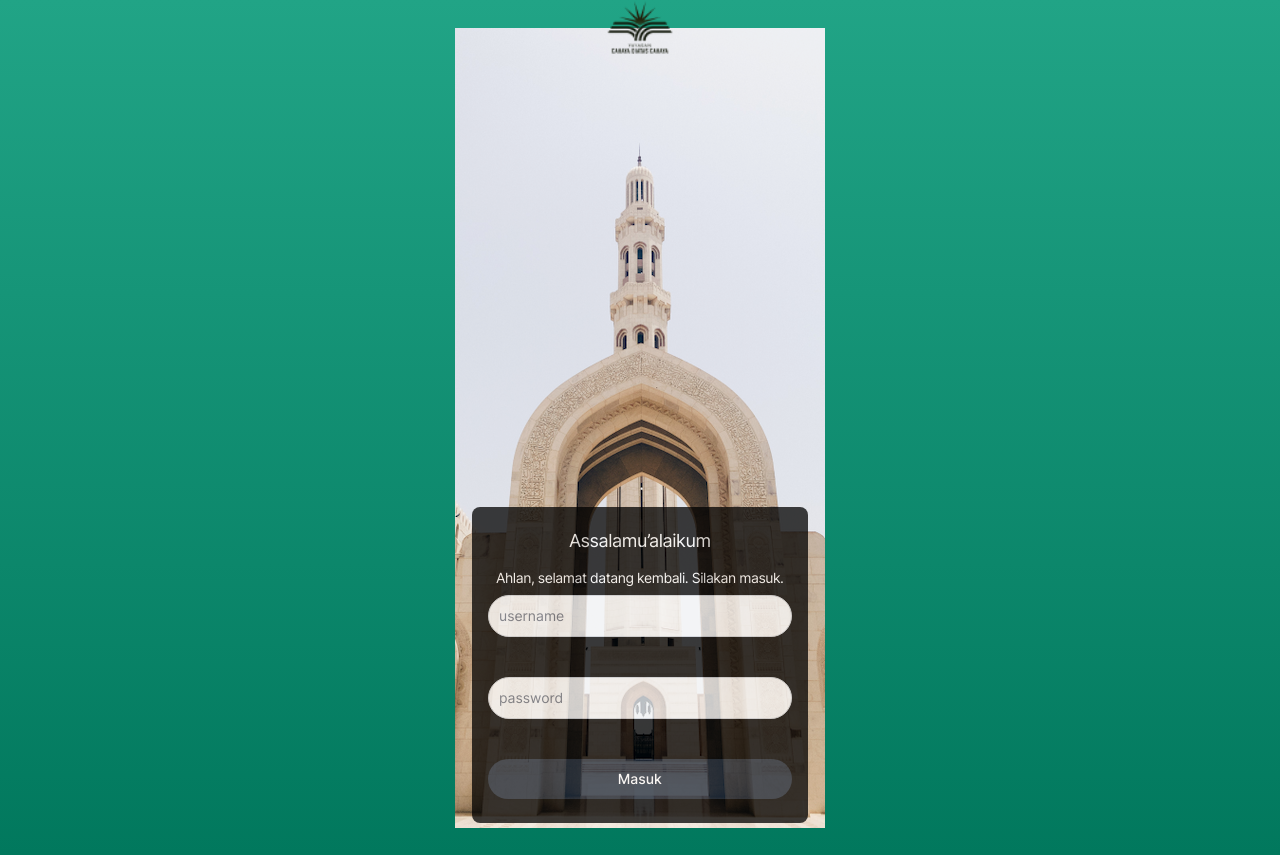
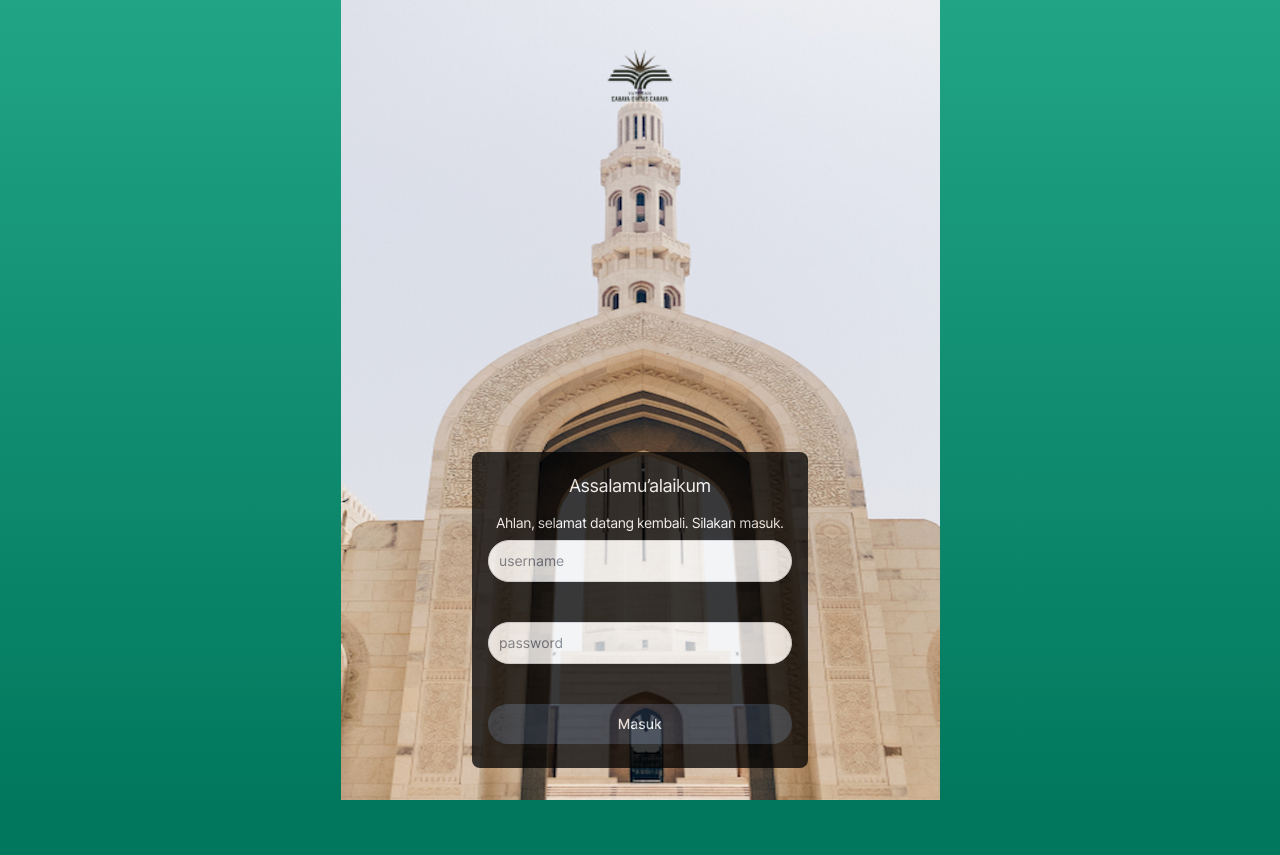
Before and after one commit to dodotdot/mudir-frontend, a Vue app: page / in a window 1280 px wide. After the commit the page ends 800 px from the top, so only its background shows below. Built offline with nearby package versions, Linux system fonts and the light colour scheme.

Commit message:
add image reposition

```diff
--- a/src/pages/Login.vue
+++ b/src/pages/Login.vue
@@ -17,12 +17,13 @@ async function onSubmit(values) {
 
 <template>
   <div class="login relative">
+
+    <div
+      class=" mx-auto max-w-sm min-h-screen px-4 py-12 sm:px-6 items-center justify-between"
+    >
     <div class="w-full">
           <img class="w-24 mx-auto" src="@/assets/images/logo-black.png">
     </div>
-    <div
-      class=" mx-auto max-w-sm min-h-screen px-4 py-12 sm:px-6 items-center justify-between"
-    >
       <div class="bg-black w-auto absolute bottom-8 p-4 opacity-75 rounded-lg text-center">
         <h2
         class="leading-9 tracking-tight text-white text-lg"
```
Also changed, not shown: src/assets/images/bg-login.png.
